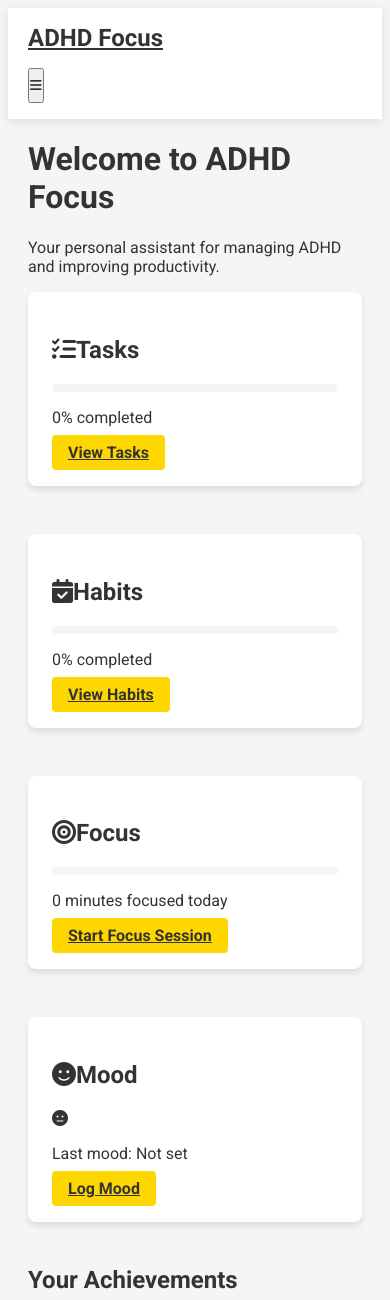
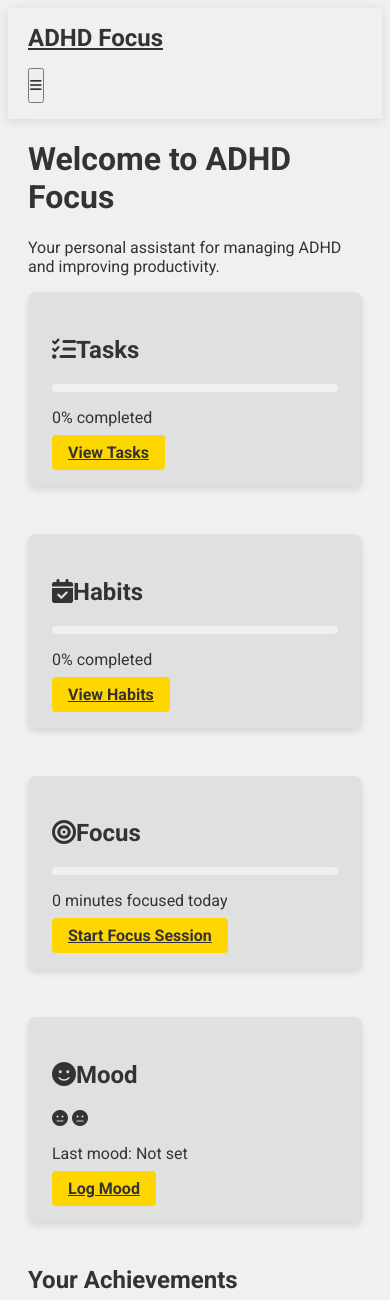
Before and after one commit to poeticinspiired/ADHDFocus, a Flask app: page / in a window 390 px wide. Shown: the top 1300 px of the page. Run offline with Flask 3, Linux system fonts and the light colour scheme; data that the repository does not hold is empty.

Commit message:
Agent query: Please check if the theme toggle and mobile menu are working correctly. Also, verify if the background color is now light grey (#f0f0f0) in light mode and if the card backgrounds are slightly darker grey (#e0e0e0). Lastly, confirm if there are any JavaScript errors in the console.

```diff
--- a/app/static/css/styles.css
+++ b/app/static/css/styles.css
@@ -1,12 +1,12 @@
 :root {
-    --bg-light: #f5f5f5;
+    --bg-light: #f0f0f0;
     --bg-dark: #1a1a1a;
     --text-light: #333333;
     --text-dark: #f0f0f0;
     --accent: #ffd700;
-    --card-bg-light: #ffffff;
+    --card-bg-light: #e0e0e0;
     --card-bg-dark: #2a2a2a;
-    --nav-bg-light: #ffffff;
+    --nav-bg-light: #f0f0f0;
     --nav-bg-dark: #222222;
 }
 
--- a/app/static/js/main.js
+++ b/app/static/js/main.js
@@ -64,12 +64,12 @@ function updateText(id, text) {
     }
 }
 
-function updateMoodIcon(iconName, moodText) {
+function updateMoodIcon(iconName, mood) {
     const moodIcon = document.getElementById('mood-icon');
     const moodText = document.getElementById('mood-text');
     if (moodIcon && moodText) {
         moodIcon.className = `fas fa-${iconName}`;
-        moodText.textContent = `Last mood: ${moodText}`;
+        moodText.textContent = `Last mood: ${mood}`;
     }
 }
 
```
